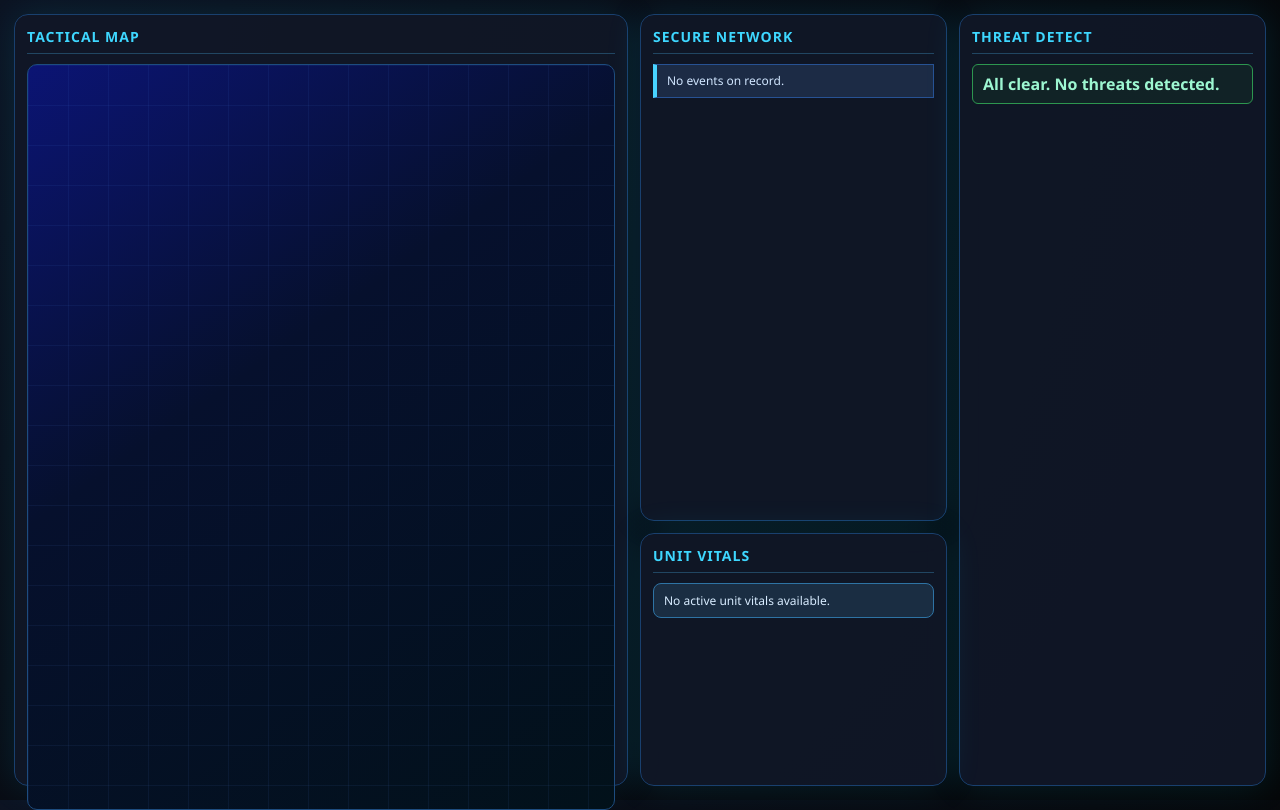
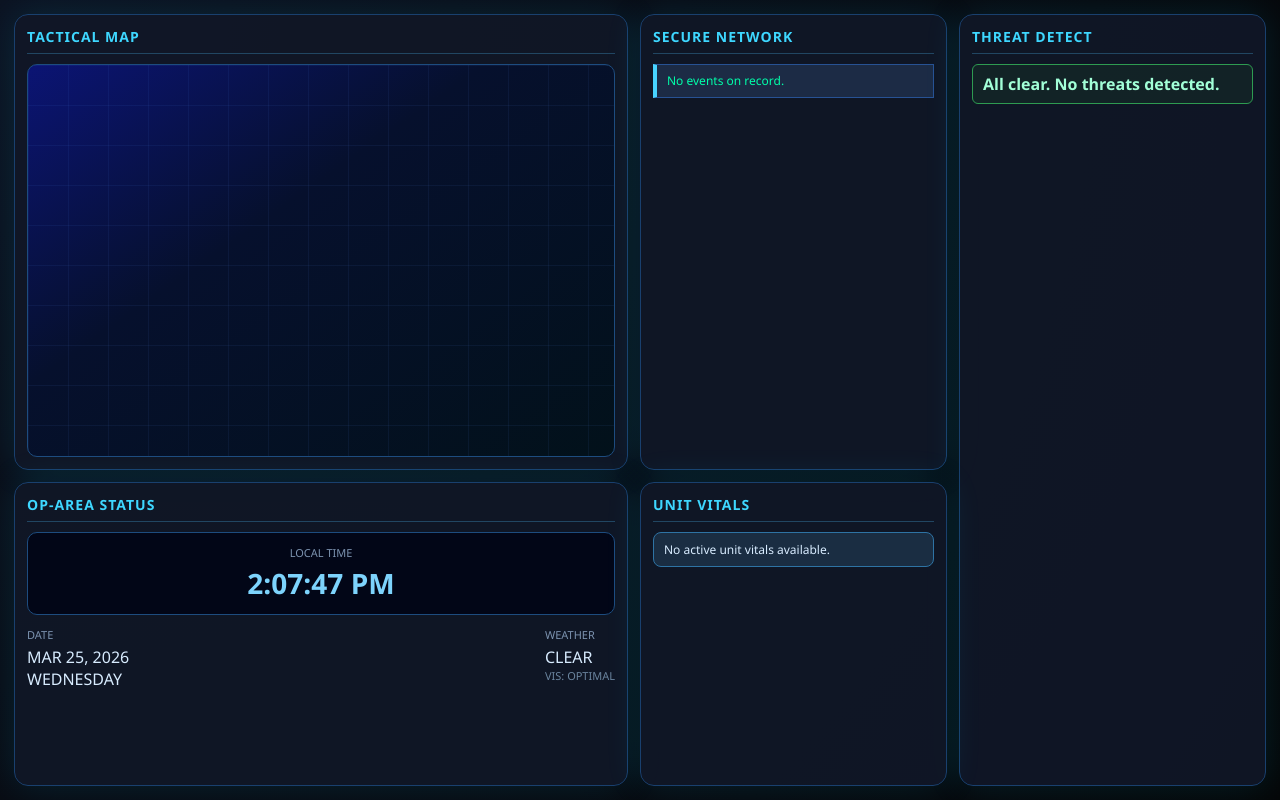
Before and after one commit to dvyansh22/makeathon, a plain HTML site: page frontend/index.html in a window 1280 px wide. Drawn offline with Linux system fonts and the light colour scheme; no server answers.

Commit message:
UI changes

```diff
--- a/frontend/app.js
+++ b/frontend/app.js
@@ -2,8 +2,11 @@ import { renderMap } from './components/map.js';
 import { renderLogs } from './components/logs.js';
 import { renderThreats } from './components/threats.js';
 import { renderVitals } from './components/vitals.js';
+import { initStatus } from './components/status.js';
 
 const API_BASE = 'http://localhost:5000';
+
+
 
 async function update() {
   try {
@@ -23,6 +26,6 @@ async function update() {
     document.getElementById('logs').innerHTML = `<div class="log">API connection error: ${err.message}</div>`;
   }
 }
-
+initStatus();
 update();
 setInterval(update, 2000);
--- /dev/null
+++ b/frontend/components/status.js
@@ -0,0 +1,22 @@
+export function initStatus() {
+  function updateTime() {
+    const now = new Date();
+
+    const time = now.toLocaleTimeString();
+    const date = now.toLocaleDateString(undefined, {
+      month: 'short',
+      day: 'numeric',
+      year: 'numeric'
+    });
+    const day = now.toLocaleDateString(undefined, {
+      weekday: 'long'
+    });
+
+    document.getElementById('local-time').textContent = time;
+    document.getElementById('date').textContent = date.toUpperCase();
+    document.getElementById('day').textContent = day.toUpperCase();
+  }
+
+  updateTime();
+  setInterval(updateTime, 1000);
+}
--- a/frontend/index.html
+++ b/frontend/index.html
@@ -15,7 +15,29 @@
     <h2>TACTICAL MAP</h2>
     <div id="map"></div>
   </div>
+<!-- OP STATUS -->
+<div class="panel status-panel">
+  <h2>OP-AREA STATUS</h2>
 
+  <div class="status-time-box">
+    <div class="label">LOCAL TIME</div>
+    <div id="local-time">--:--:--</div>
+  </div>
+
+  <div class="status-row">
+    <div>
+      <div class="label">DATE</div>
+      <div id="date"></div>
+      <div id="day"></div>
+    </div>
+
+    <div>
+      <div class="label">WEATHER</div>
+      <div id="weather">CLEAR</div>
+      <div class="sub">VIS: OPTIMAL</div>
+    </div>
+  </div>
+</div>
   <!-- LOGS -->
   <div class="panel logs-panel">
     <h2>SECURE NETWORK</h2>
--- a/frontend/style.css
+++ b/frontend/style.css
@@ -9,19 +9,25 @@ body {
   font-family: 'Segoe UI', Tahoma, Geneva, Verdana, sans-serif;
 }
 
+/* ================= GRID LAYOUT ================= */
+
 .dashboard {
   display: grid;
   grid-template-columns: 2fr 1fr 1fr;
-  grid-template-rows: 2fr 1fr;
+  grid-template-rows: 1.5fr 1fr;
   grid-template-areas:
     "map logs threats"
-    "map vitals threats";
+    "status vitals threats";
   gap: 12px;
-  min-height: 100vh;
+  height: 100vh;
   padding: 14px;
 }
 
+/* ================= PANELS ================= */
+
 .panel {
+  min-height: 0;
+  height: 100%;
   background: rgba(16, 23, 38, 0.95);
   border: 1px solid #19406e;
   border-radius: 14px;
@@ -29,6 +35,7 @@ body {
   box-shadow: 0 0 36px rgba(15, 207, 255, 0.12);
   display: flex;
   flex-direction: column;
+  overflow: hidden;
 }
 
 h2 {
@@ -41,15 +48,20 @@ h2 {
   padding-bottom: 7px;
 }
 
+/* ================= GRID AREAS ================= */
+
 .map-panel { grid-area: map; }
 .logs-panel { grid-area: logs; }
 .threats-panel { grid-area: threats; }
+.status-panel { grid-area: status; }
 .vitals-panel { grid-area: vitals; }
+
+/* ================= MAP ================= */
 
 #map {
   position: relative;
   flex: 1;
-  min-height: 100%;
+  height: 100%;
   border-radius: 10px;
   background: linear-gradient(145deg, #0b1474 0%, #06102d 40%, #02111a 100%);
   overflow: hidden;
@@ -94,16 +106,19 @@ h2 {
 .dot::after {
   content: '';
   position: absolute;
-  inset: -6px;
+  width: 25px;
+  height: 25px;
+  border: 1px solid cyan;
   border-radius: 50%;
-  border: 1px solid rgba(44, 228, 255, 0.7);
-  animation: circle-pulse 1.8s infinite;
+  animation: pulse 2s infinite;
 }
 
-@keyframes circle-pulse {
-  0% { transform: scale(0.85); opacity: 1; }
-  100% { transform: scale(1.8); opacity: 0; }
+@keyframes pulse {
+  0% { transform: scale(1); opacity: 1; }
+  100% { transform: scale(2); opacity: 0; }
 }
+
+/* ================= SCROLL AREAS ================= */
 
 #logs, #threats, #vitals {
   flex: 1;
@@ -112,14 +127,20 @@ h2 {
   scrollbar-color: #2e84bf transparent;
 }
 
-#logs::-webkit-scrollbar, #threats::-webkit-scrollbar, #vitals::-webkit-scrollbar {
+#logs::-webkit-scrollbar,
+#threats::-webkit-scrollbar,
+#vitals::-webkit-scrollbar {
   width: 8px;
 }
 
-#logs::-webkit-scrollbar-thumb, #threats::-webkit-scrollbar-thumb, #vitals::-webkit-scrollbar-thumb {
+#logs::-webkit-scrollbar-thumb,
+#threats::-webkit-scrollbar-thumb,
+#vitals::-webkit-scrollbar-thumb {
   background: #3f7ed1;
   border-radius: 999px;
 }
+
+/* ================= LOGS ================= */
 
 .log {
   background: rgba(31, 46, 73, 0.9);
@@ -129,8 +150,10 @@ h2 {
   margin-bottom: 6px;
   font-size: 12px;
   line-height: 1.3;
-  color: #d1e6ff;
+  color: #00ffaa;
 }
+
+/* ================= THREATS ================= */
 
 .alert {
   display: flex;
@@ -143,7 +166,7 @@ h2 {
   padding: 8px 10px;
   margin-bottom: 6px;
   font-weight: 600;
-  animation: threat-blink 1.2s infinite;
+  animation: blink 1s infinite;
 }
 
 .alert span {
@@ -151,10 +174,11 @@ h2 {
   color: #ffd2d2;
 }
 
-@keyframes threat-blink {
-  0%, 100% { opacity: 1; }
-  50% { opacity: 0.6; }
+@keyframes blink {
+  50% { opacity: 0.5; }
 }
+
+/* ================= VITALS ================= */
 
 .vital {
   background: rgba(29, 50, 72, 0.85);
@@ -184,3 +208,37 @@ h2 {
   height: 100%;
   background: linear-gradient(90deg, #1bc8ff, #00d2ff);
 }
+
+/* ================= STATUS PANEL ================= */
+
+.status-time-box {
+  text-align: center;
+  background: #020617;
+  padding: 12px;
+  border-radius: 10px;
+  margin-bottom: 12px;
+  border: 1px solid #1d4c7f;
+}
+
+#local-time {
+  font-size: 28px;
+  font-weight: bold;
+  color: #7dd3fc;
+}
+
+.label {
+  font-size: 11px;
+  color: #7c93b0;
+  margin-bottom: 4px;
+}
+
+.status-row {
+  display: flex;
+  justify-content: space-between;
+  gap: 10px;
+}
+
+.sub {
+  font-size: 11px;
+  color: #6b859f;
+}
```
